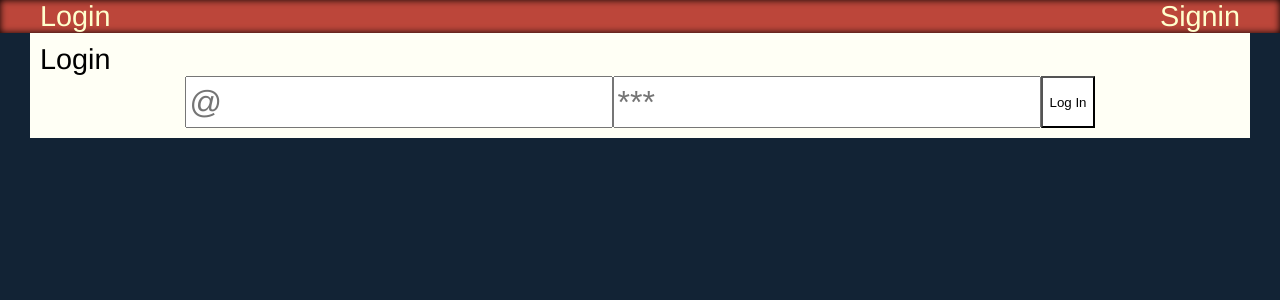
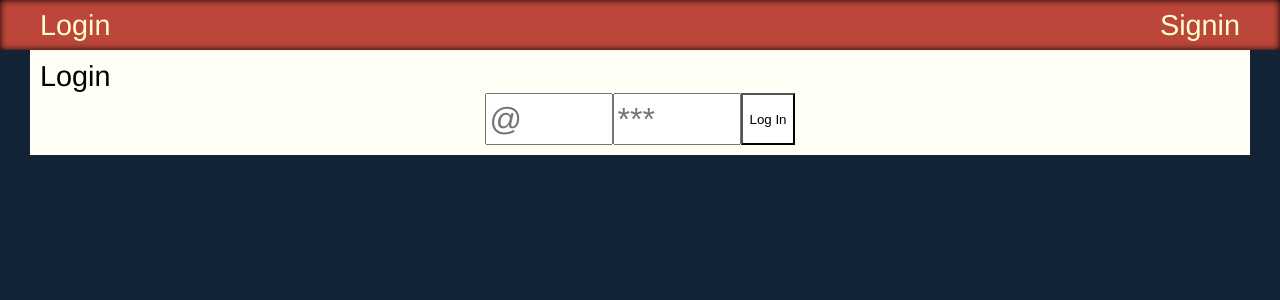
Before and after one commit to mcbauman/Final-Project-friendsFinder, a React (Create React App) app in the folder frontend/: page / in a window 1280 px wide. Shown: the top 300 px of the page. Built offline with nearby package versions, Linux system fonts and the light colour scheme.

Commit message:
another styling change

```diff
--- a/frontend/src/Routes/Search.jsx
+++ b/frontend/src/Routes/Search.jsx
@@ -49,8 +49,8 @@ export default function Search(props){
             SEARCH
             <form onSubmit={submitFunction}>
                 <Select onChange={setInterests} closeMenuOnSelect={false} isMulti options={options}/>
-                <input type="text" onChange={(e)=>setMinAge(e.target.value||0)} placeholder="minimum Age"/>
-                <input type="text" onChange={(e)=>setMaxAge(e.target.value||150)} placeholder="maximum age"/>
+                <input type="text" onChange={(e)=>setMinAge(e.target.value||0)} placeholder="min age"/>
+                <input type="text" onChange={(e)=>setMaxAge(e.target.value||150)} placeholder="max age"/>
                 <select onChange={(e)=>setSrchdGender(e.target.value)}>
                     <option>any</option>
                     <option>♂️</option>
--- a/frontend/src/style.scss
+++ b/frontend/src/style.scss
@@ -16,20 +16,22 @@ body{
         nav{
             max-width: 1200px;
             width: 95%;
+            height: 50px;
             margin: 0 auto;
             display: flex;
             align-items: center;
             justify-content:space-between;
             a{
+                display: flex;
+                align-items: center;
                 color: rgb(255,255,205);
                 text-decoration: none;
                 &:hover{
                     color:rgb(50,50,50);
-                    border-radius: 20px;
                 }
             }
             svg{
-                padding:15px;
+                // padding:15px;
                 color: rgb(255,255,205);
                 &:hover {
                     color: rgb(50, 50, 50);
@@ -56,8 +58,9 @@ body{
                 }
                 input{
                     font-size: 2rem;
+                    width:120px;
                     font-family: "Helvetica Neue", sans-serif;
-                    font-weight: 100;
+                    font-weight: 200;
                 }
                 >div{
                     display: inline-flex;
@@ -66,7 +69,7 @@ body{
                 select{
                     font-size: 2rem;
                     font-family: "Helvetica Neue", sans-serif;
-                    font-weight: 100;
+                    font-weight: 200;
                     option{
                     }
                 }
```
